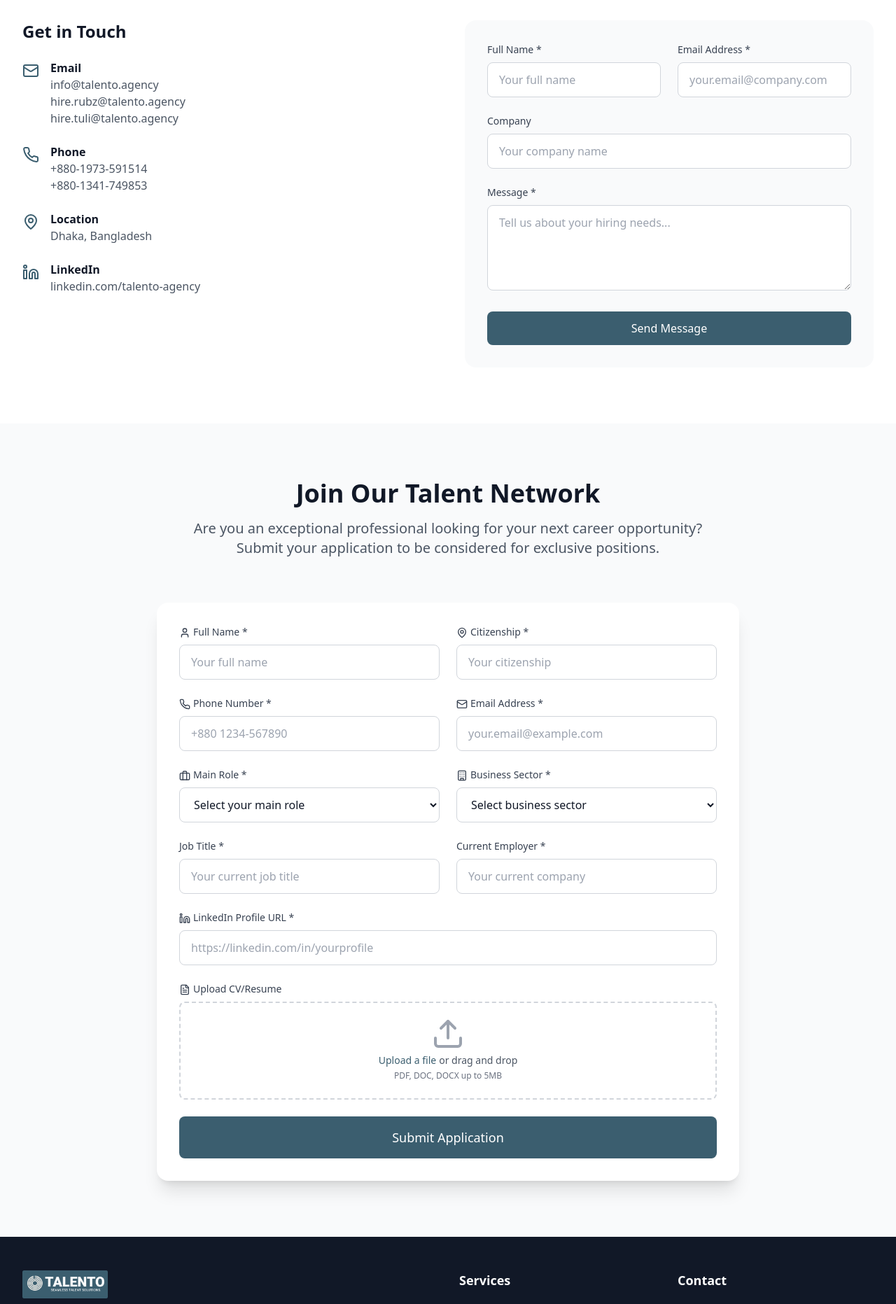
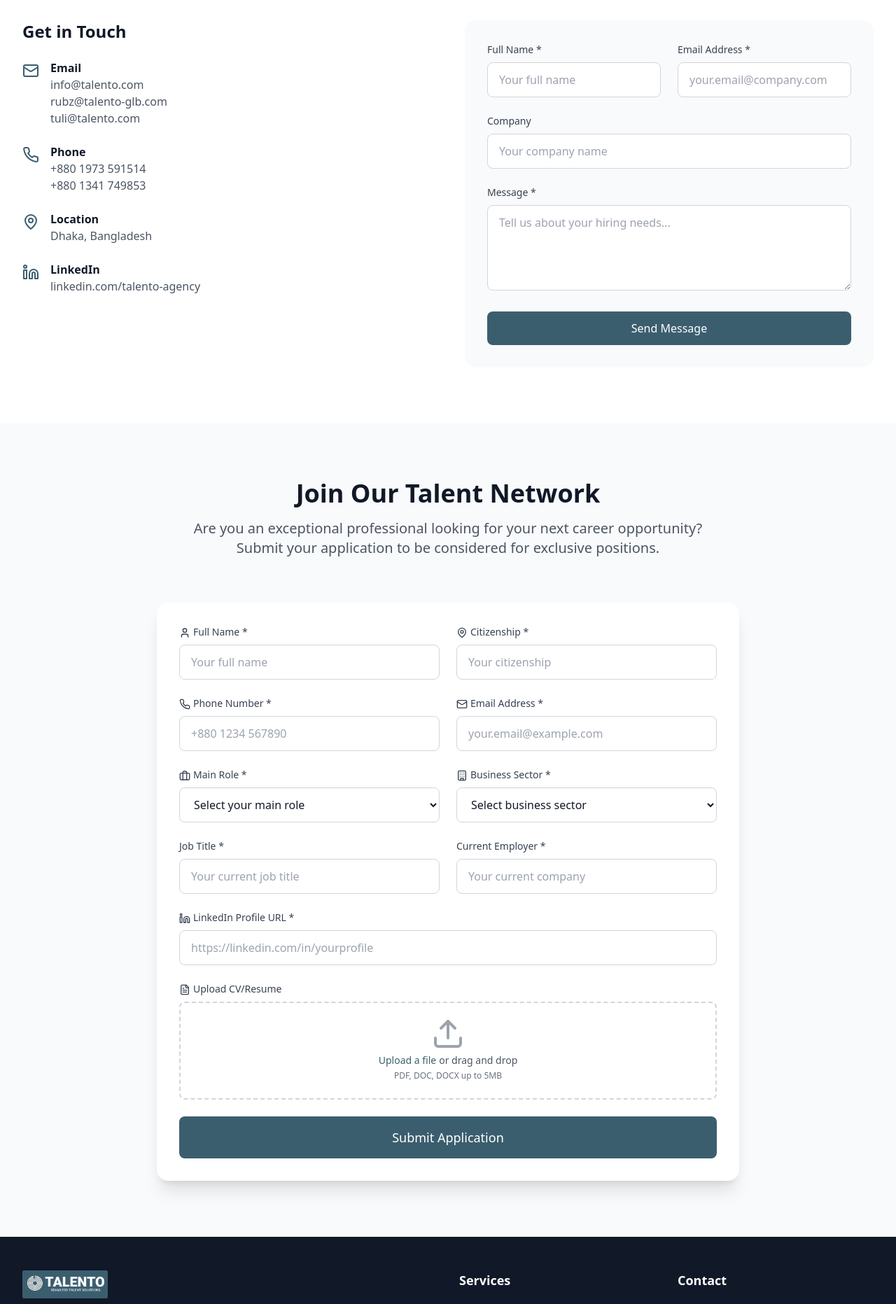
Before and after one commit to TALENTOAGENCY/Talento_Backup, a React (Vite) app: page / in a window 1280 px wide. Shown: the part 3180-5043 px from the top of the page at 70% size. Built offline with nearby package versions, Linux system fonts and the light colour scheme.

Commit message:
Update contact information formatting and details

```diff
--- a/src/App.tsx
+++ b/src/App.tsx
@@ -874,9 +874,9 @@ Ready to find exceptional talent? Contact us to discuss how we can help you buil
 <Mail className="h-6 w-6 text-talento-600 dark:text-talento-400 mt-1 mr-4 flex-shrink-0" />
 <div>
 <h4 className="font-semibold text-gray-900 dark:text-white">Email</h4>
-<p className="text-gray-600 dark:text-gray-300">info@talento.agency</p>
-<p className="text-gray-600 dark:text-gray-300">hire.rubz@talento.agency</p>
-<p className="text-gray-600 dark:text-gray-300">hire.tuli@talento.agency</p>
+<p className="text-gray-600 dark:text-gray-300">info@talento.com</p>
+<p className="text-gray-600 dark:text-gray-300">rubz@talento-glb.com</p>
+<p className="text-gray-600 dark:text-gray-300">tuli@talento.com</p>
 </div>
 </div>
 
@@ -884,8 +884,8 @@ Ready to find exceptional talent? Contact us to discuss how we can help you buil
 <Phone className="h-6 w-6 text-talento-600 dark:text-talento-400 mt-1 mr-4 flex-shrink-0" />
 <div>
 <h4 className="font-semibold text-gray-900 dark:text-white">Phone</h4>
-<p className="text-gray-600 dark:text-gray-300">+880-1973-591514</p>
-<p className="text-gray-600 dark:text-gray-300">+880-1341-749853</p>
+<p className="text-gray-600 dark:text-gray-300">+880 1973 591514</p>
+<p className="text-gray-600 dark:text-gray-300">+880 1341 749853</p>
 </div>
 </div>
 
@@ -1071,7 +1071,7 @@ required
 value={candidateForm.phone}
 onChange={(e) => setCandidateForm({...candidateForm, phone: e.target.value})}
 className="w-full px-4 py-3 border border-gray-300 dark:border-gray-600 bg-white dark:bg-gray-800 text-gray-900 dark:text-white rounded-lg focus:ring-2 focus:ring-talento-500 focus:border-transparent transition-colors"
-placeholder="+880 1234-567890"
+placeholder="+880 1234 567890"
 />
 </div>
 
@@ -1277,8 +1277,8 @@ TALENTO is a boutique headhunting firm specializing in executive search and lead
 <div>
 <h3 className="text-lg font-semibold mb-4">Contact</h3>
 <ul className="space-y-2 text-gray-300 dark:text-gray-400">
-<li>info@talento.agency</li>
-<li>+880-1973-591514</li>
+<li>info@talento.com</li>
+<li>+880 1973 591514</li>
 <li>Plot 37, Floor 3, Road 11, Block H, Banani, Dhaka-1213</li>
 </ul>
 </div>
```
